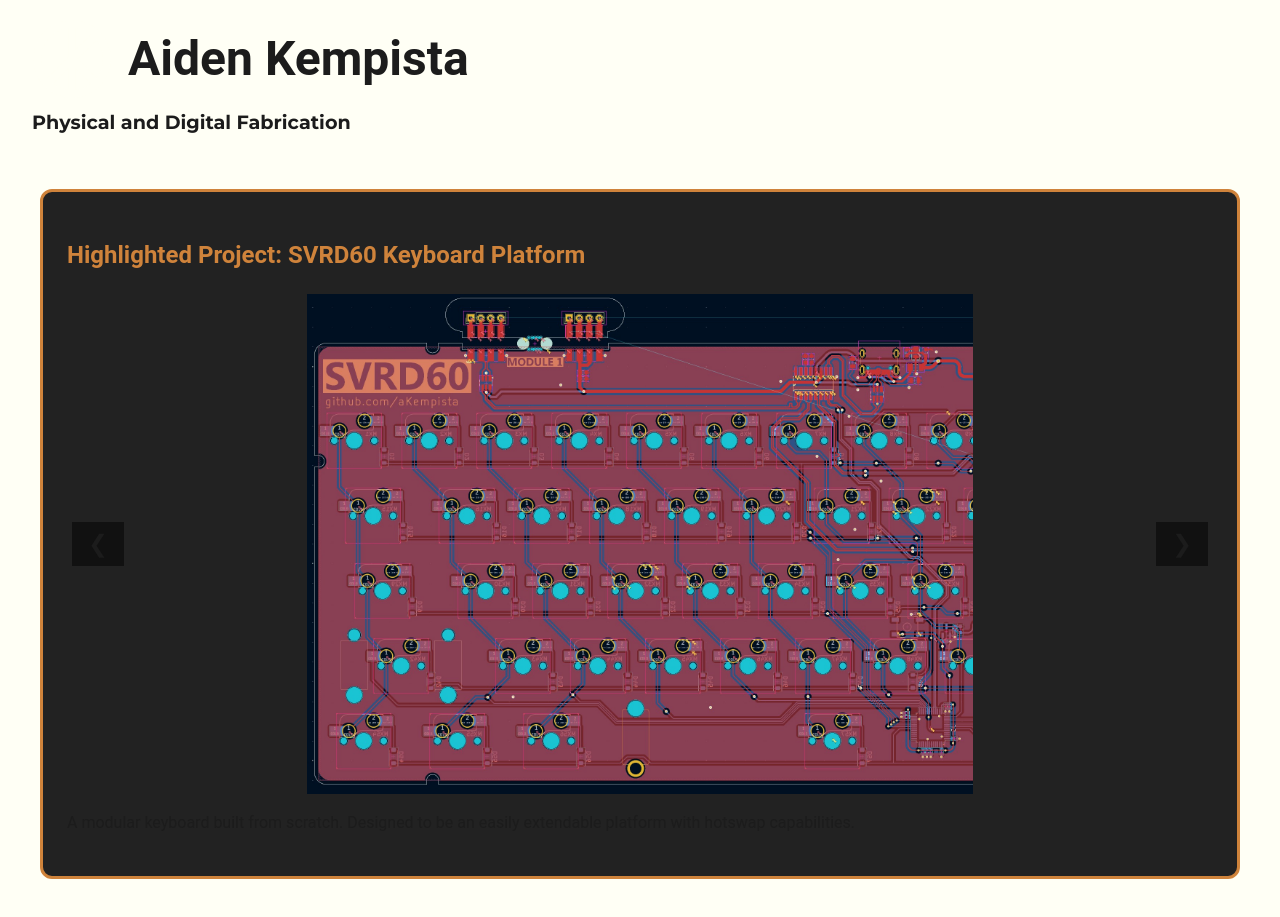
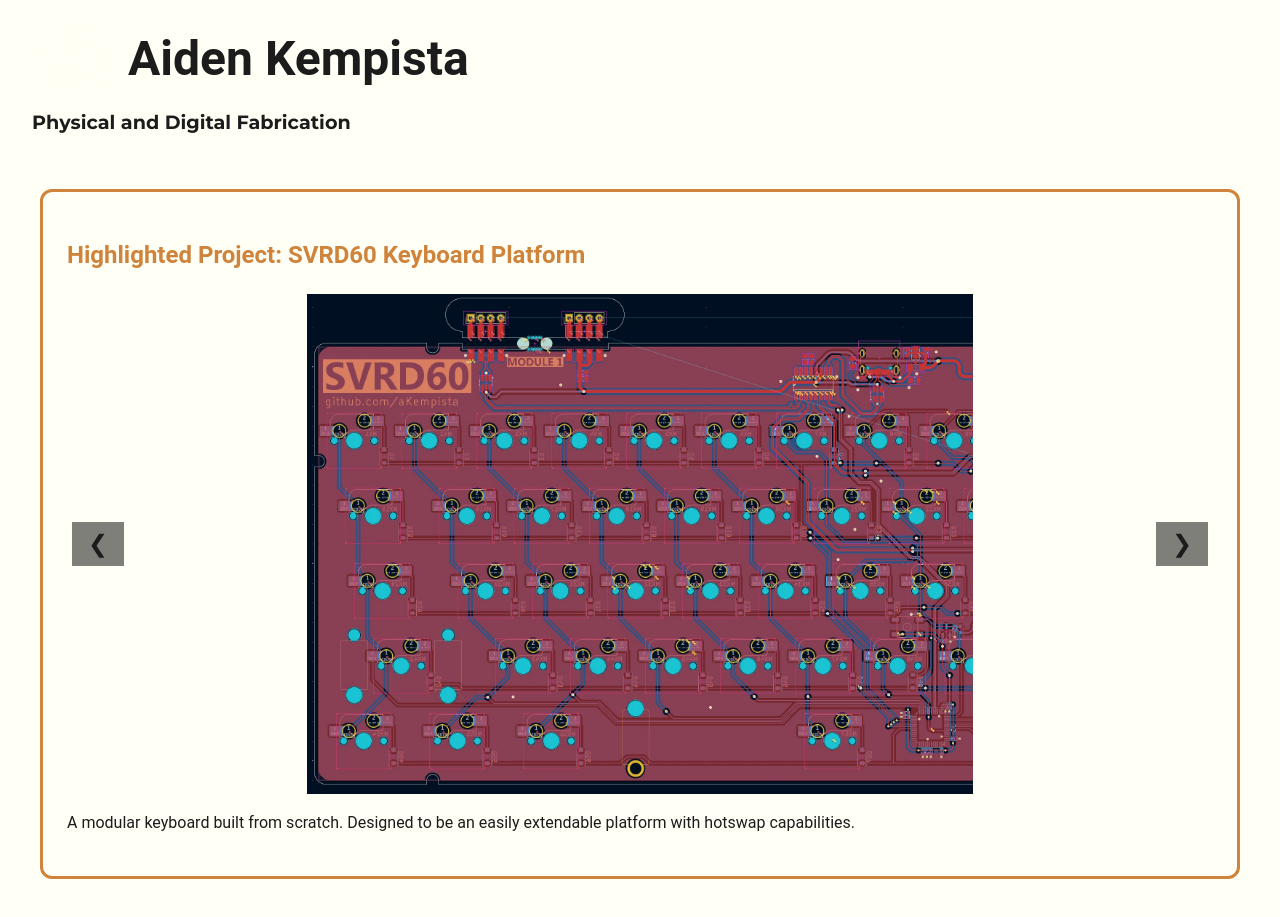
Before and after one commit to aKempista/akempista.github.io, a Jekyll site: the page built from index.html, in a window 1280 px wide. Shown: the top 917 px of the page. Built offline with Jekyll 4.4.1, drawn with Linux system fonts in a browser that asks for light colours; some web fonts are replaced.

Commit message:
Adjusted project color

```diff
--- a/_layouts/default.html
+++ b/_layouts/default.html
@@ -96,7 +96,7 @@
       max-width: 1200px;
       margin: 2rem auto;
       padding: 1.5rem;
-      background-color: #222;
+      background-color: var(--primary);
       border-radius: 12px;
       border: 3px solid var(--secondary);
       position: relative;
@@ -134,7 +134,7 @@
       box-sizing: border-box;
     }
     .project {
-      background-color: #2a2a2a;
+      background-color: var(--primary);
       border-radius: 12px;
       overflow: hidden;
       border: 2px solid var(--highlight);
```
